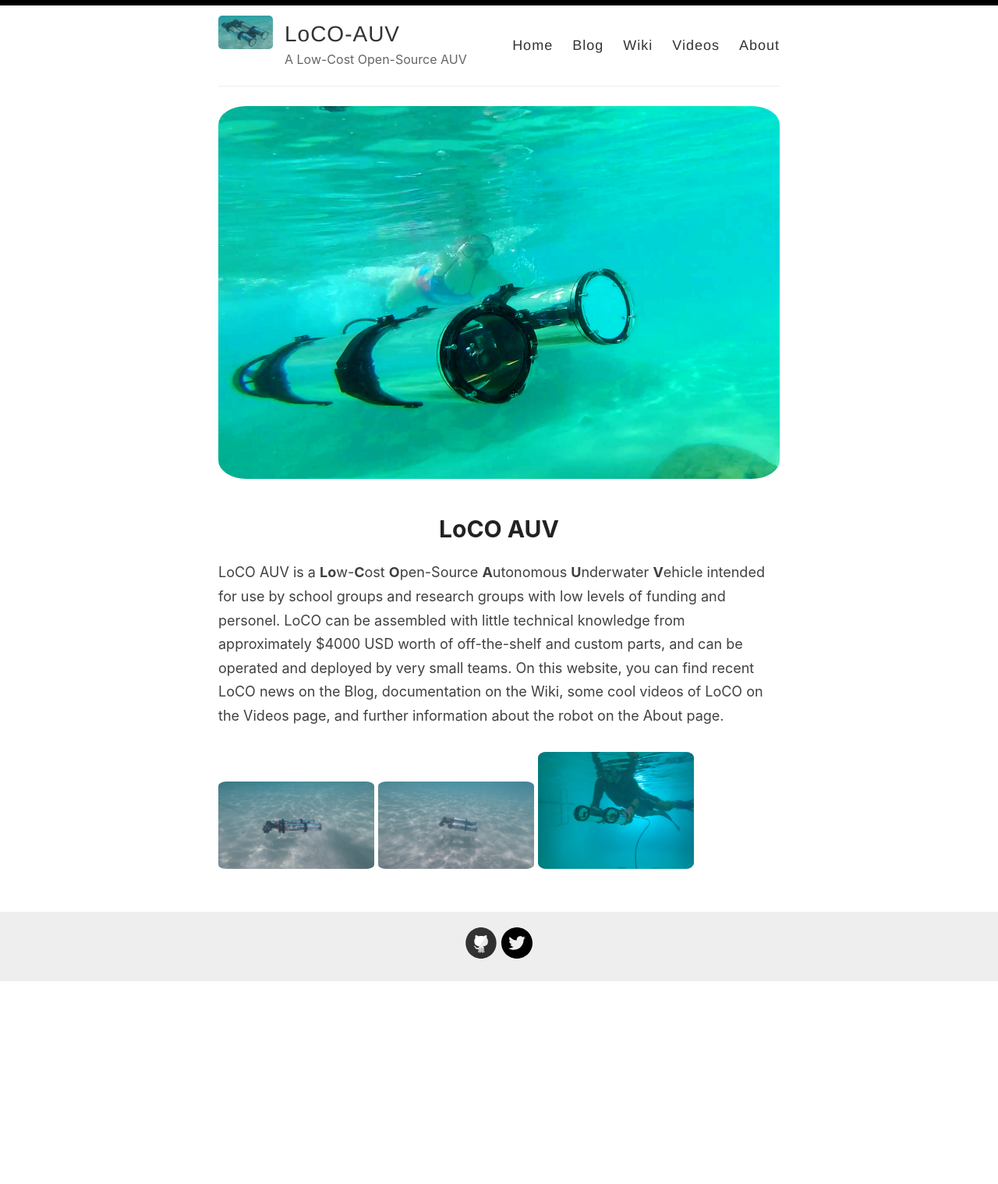
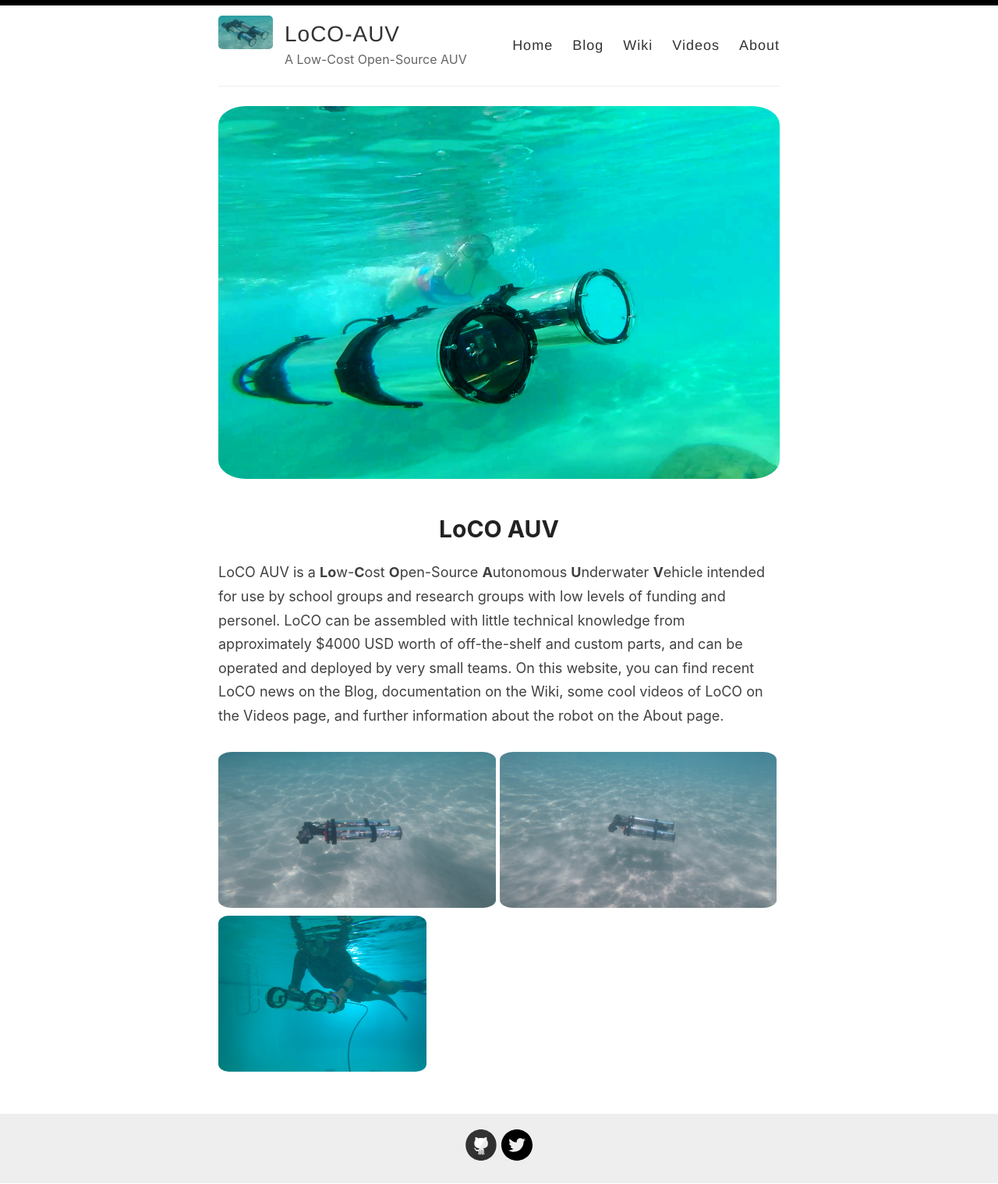
Before and after one commit to LoCO-AUV/loco-auv.github.io, a Jekyll site: the page built from index.html, in a window 1280 px wide. Shown: the whole page at 78% size. Built offline with Jekyll 4.4.1, drawn with Linux system fonts in a browser that asks for light colours; before the commit the page ends 1258 px from its top, so only the background shows below that.

Commit message:
Switch to height.

```diff
--- a/index.html
+++ b/index.html
@@ -12,6 +12,6 @@ On this website, you can find recent LoCO news on the Blog, documentation on the
 
 <br><br>
 
-<img src="images/loco_bbds1.jpg" alt="LoCO AUV in Barbados" style="border-radius: 5%;" width=200/>
-<img src="images/loco_bbds5.jpg" alt="LoCO AUV in Barbados" style="border-radius: 5%;" width=200/>
-<img src="images/loco_pool.jpg" alt="LoCO AUV in Barbados" style="border-radius: 5%;" width=200/>
+<img src="images/loco_bbds1.jpg" alt="LoCO AUV in Barbados" style="border-radius: 5%;" height=200/>
+<img src="images/loco_bbds5.jpg" alt="LoCO AUV in Barbados" style="border-radius: 5%;" height=200/>
+<img src="images/loco_pool.jpg" alt="LoCO AUV in Barbados" style="border-radius: 5%;" height=200/>
```
